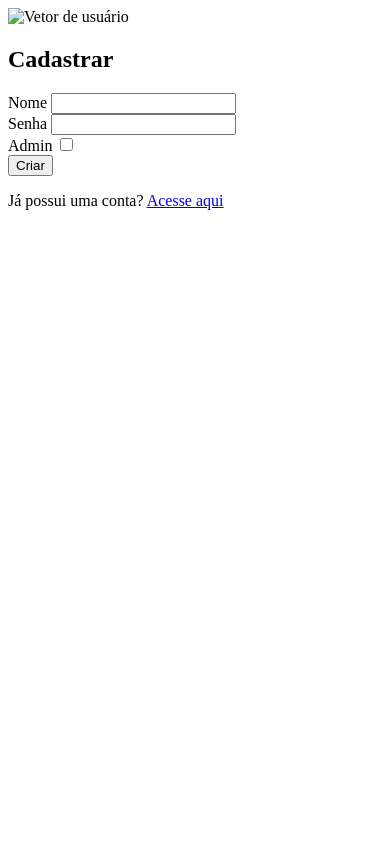
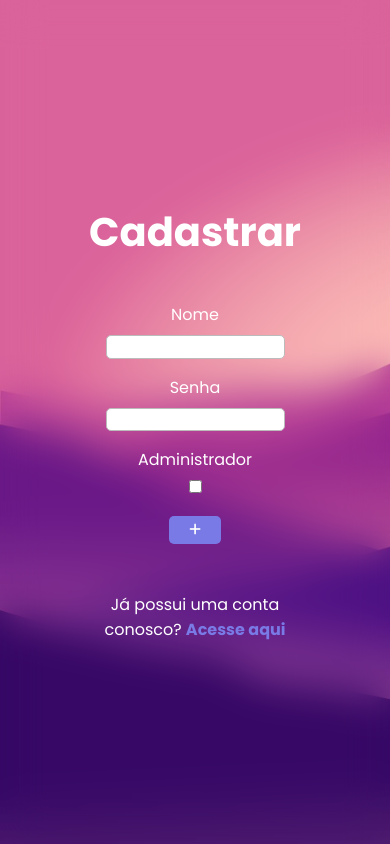
Before and after one commit to evaaldo/GERENCIAMENTO-USUARIOS, an ASP.NET Core app: page /Usuario/Cadastrar in a window 390 px wide. Run offline with ASP.NET Core 8, Linux system fonts and the light colour scheme; style sheets or scripts are compiled from the project's sources; some libraries are stand-ins or nearby versions.

Commit message:
Feat: Estilização de tela cadastro e versão mobile

```diff
--- a/Views/Usuario/Cadastrar.cshtml
+++ b/Views/Usuario/Cadastrar.cshtml
@@ -1,13 +1,19 @@
 @model GerenciamentoUsuarios.Models.Usuario
 
-@{
-    ViewData["Title"] = "Cadastrar";
-}
-
-<section class="cadastro">
-    <div class="cadastro-imagem">
-        <img src="" alt="Vetor de usuário">
-    </div>
+<!DOCTYPE html>
+<html lang="en">
+<head>
+    <meta charset="utf-8" />
+    <meta name="viewport" content="width=device-width, initial-scale=1.0" />
+    <title>@ViewData["Title"] - Cadastro</title>
+    <link rel="stylesheet" href="~/css/site.css" asp-append-version="true" />
+    <link rel="stylesheet" href="~/GerenciamentoUsuarios.styles.css" asp-append-version="true" />
+    <script src="https://kit.fontawesome.com/88cbac72fc.js" crossorigin="anonymous" defer></script>
+</head>
+<body>
+    <div class="container">
+        <main role="main" class="pb-3">
+            <section class="cadastro criar">
                 <div class="cadastro-form">
                     <h1>Cadastrar</h1>
                     <form asp-action="Cadastrar">
@@ -19,15 +25,19 @@
                             <label asp-for="Senha">Senha</label>
                             <input asp-for="Senha" type="password">
                         </div>
-            <div>
-                <label asp-for="Admin">Admin</label>
+                        <div class="admin-form">
+                            <label asp-for="Admin">Administrador</label>
                             <input asp-for="Admin" type="checkbox">
                         </div>
 
-            <input type="submit" value="Criar">
+                        <button type="submit" value="" class="btn"><i class="fa-solid fa-plus"></i></button>
                     </form>
                     <div>
-            <p>Já possui uma conta? <a asp-controller="Usuario" asp-action="Index">Acesse aqui</a></p>
+                        <p>Já possui uma conta conosco? <a asp-controller="Usuario" asp-action="Index">Acesse aqui</a></p>
                     </div>
                 </div>
             </section>
+        </main>
+    </div>
+</body>
+</html>
--- a/wwwroot/css/site.css
+++ b/wwwroot/css/site.css
@@ -65,6 +65,12 @@ body {
   padding: .25em 0;
 }
 
+.cadastro form .admin-form {
+  display: flex;
+  justify-content: center;
+  align-items: center;
+}
+
 .cadastro div .btn {
   margin-top: .5em;
   padding: .5em 1.5em;
@@ -96,3 +102,16 @@ body {
 .cadastro div a:hover {
   color: black;
 }
+
+@media screen and (max-width: 1024px) {
+
+  .cadastro {
+    background-color: rgba(0, 0, 0, 0);
+    backdrop-filter: blur(0px);
+  }
+
+  body {
+    backdrop-filter: blur(20px);
+  }
+
+}
```
Also changed, not shown: wwwroot/img/FUNDO-CADASTRO.jpg (added), 10 other files. Lines whose indentation alone changed are shown as unchanged.
